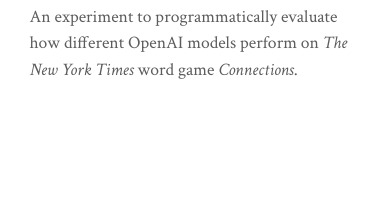
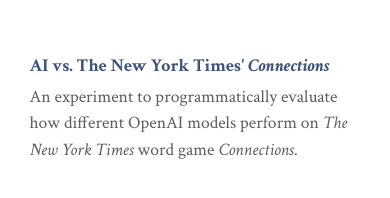
Before and after one commit to hagoptaminian/hagoptaminian.github.io, a plain HTML site: page experiments.html in a window 390 px wide. Shown: the part 68-266 px from the top of the page. Drawn offline with Linux system fonts and the light colour scheme.

Commit message:
add padding on smaller screens

```diff
--- a/css/style.css
+++ b/css/style.css
@@ -165,7 +165,7 @@ section > * {
 @media (max-width: 768px) {
   .main-content {
     width: 90%; /* wider content area on phones */
-    padding: 40px 10px 1.5rem; /* reduce padding */
+    padding: 120px 10px 1.5rem; /* increased top padding to clear navbar */
   }
 
   .results-img {
```
